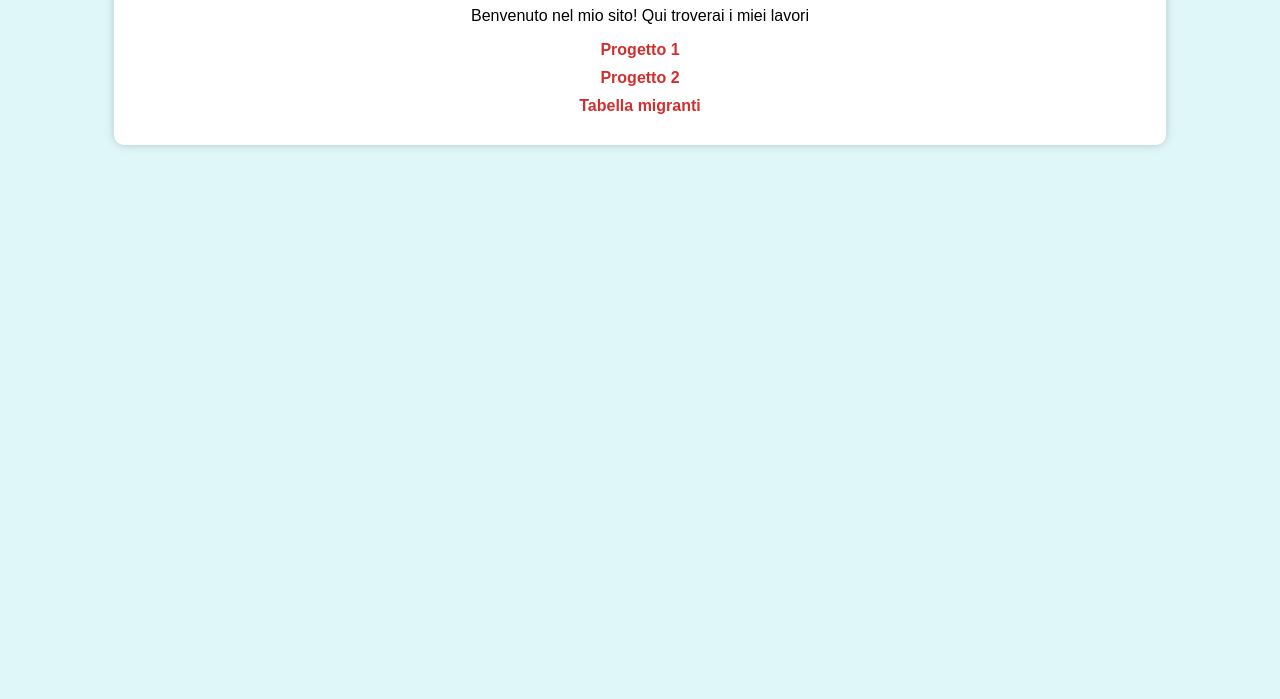
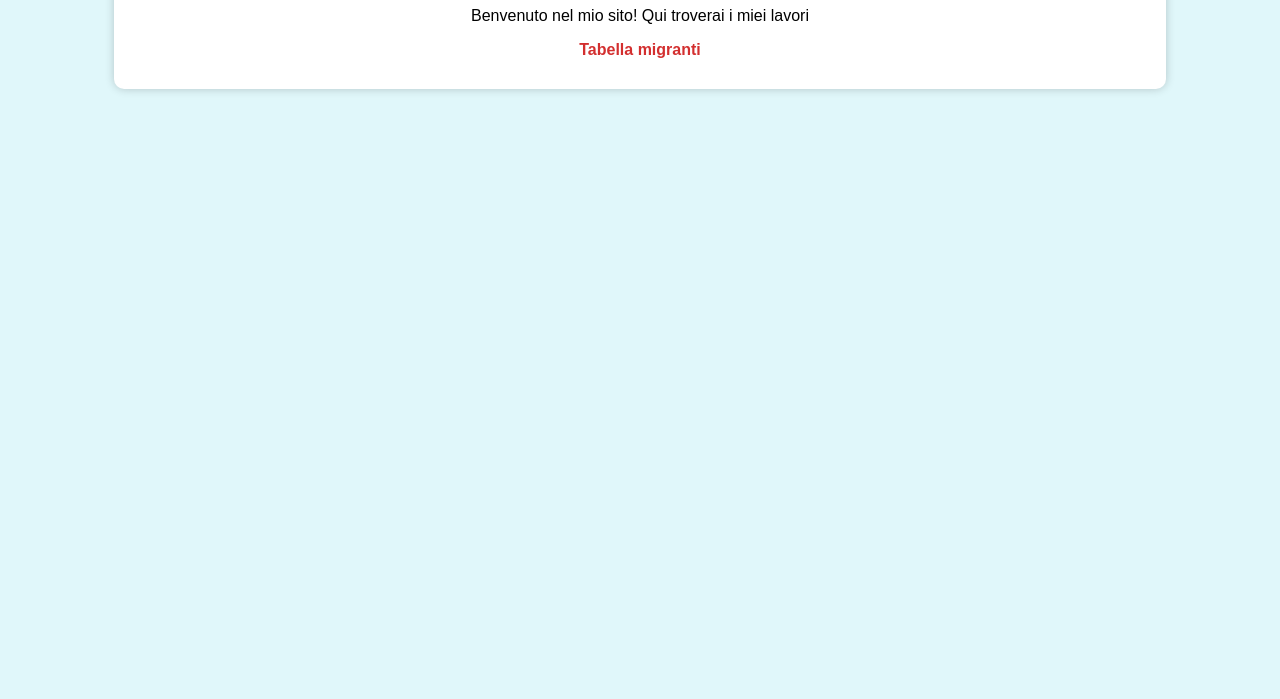
Before and after one commit to lucaBalsama/Balsama, a plain HTML site: page index.html in a window 1280 px wide. Shown: the part 101-800 px from the top of the page. Drawn offline with Linux system fonts and the light colour scheme.

Commit message:
Update index.html

```diff
--- a/index.html
+++ b/index.html
@@ -37,8 +37,6 @@
     <div class="container">
         <h1>I miei lavori</h1>
         <p>Benvenuto nel mio sito! Qui troverai i miei lavori</p>
-        <a href="progetto1.html">Progetto 1</a>
-        <a href="progetto2.html">Progetto 2</a>
         <a href="TabellaMigranti.html"> Tabella migranti </a>
     </div>
 </body>
```
